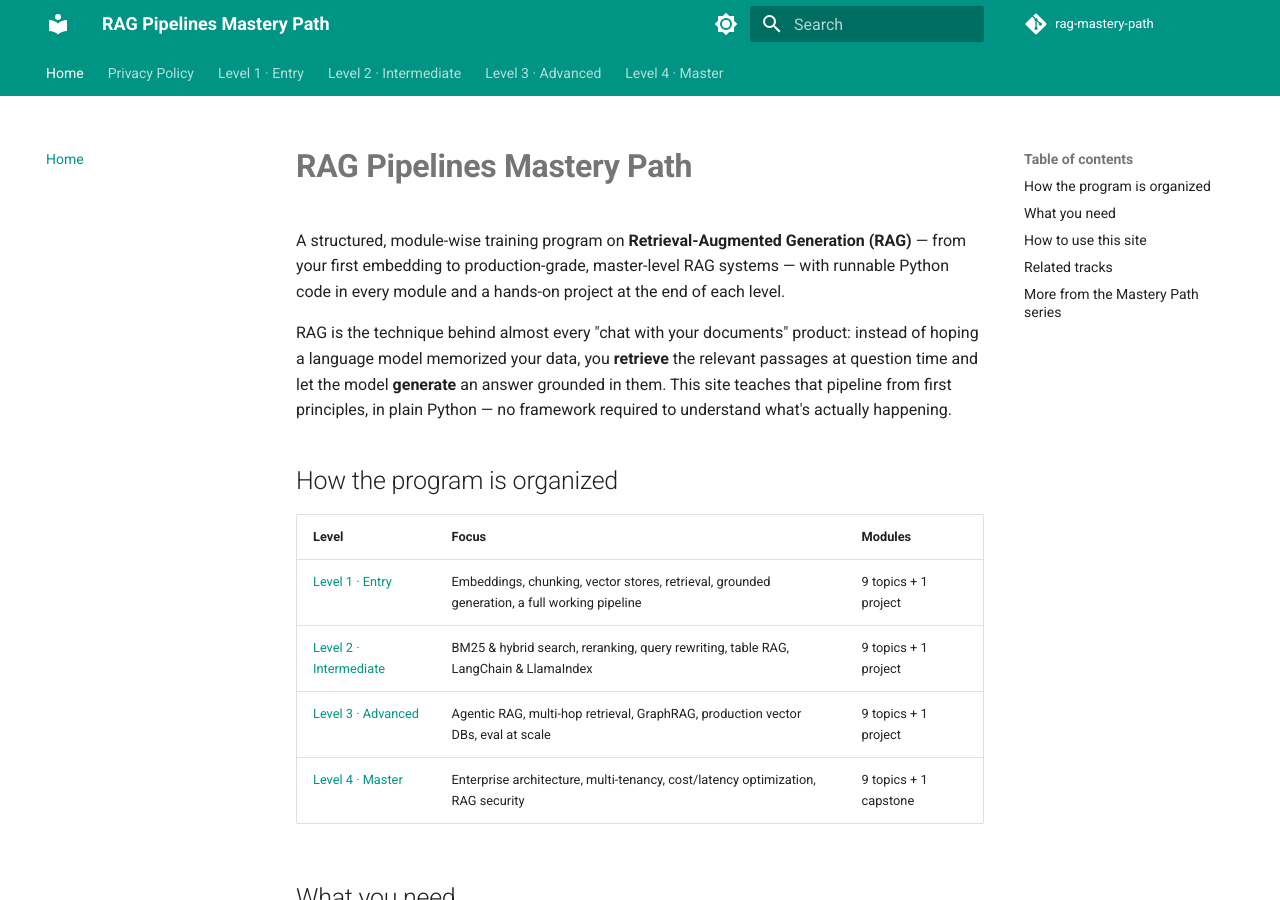
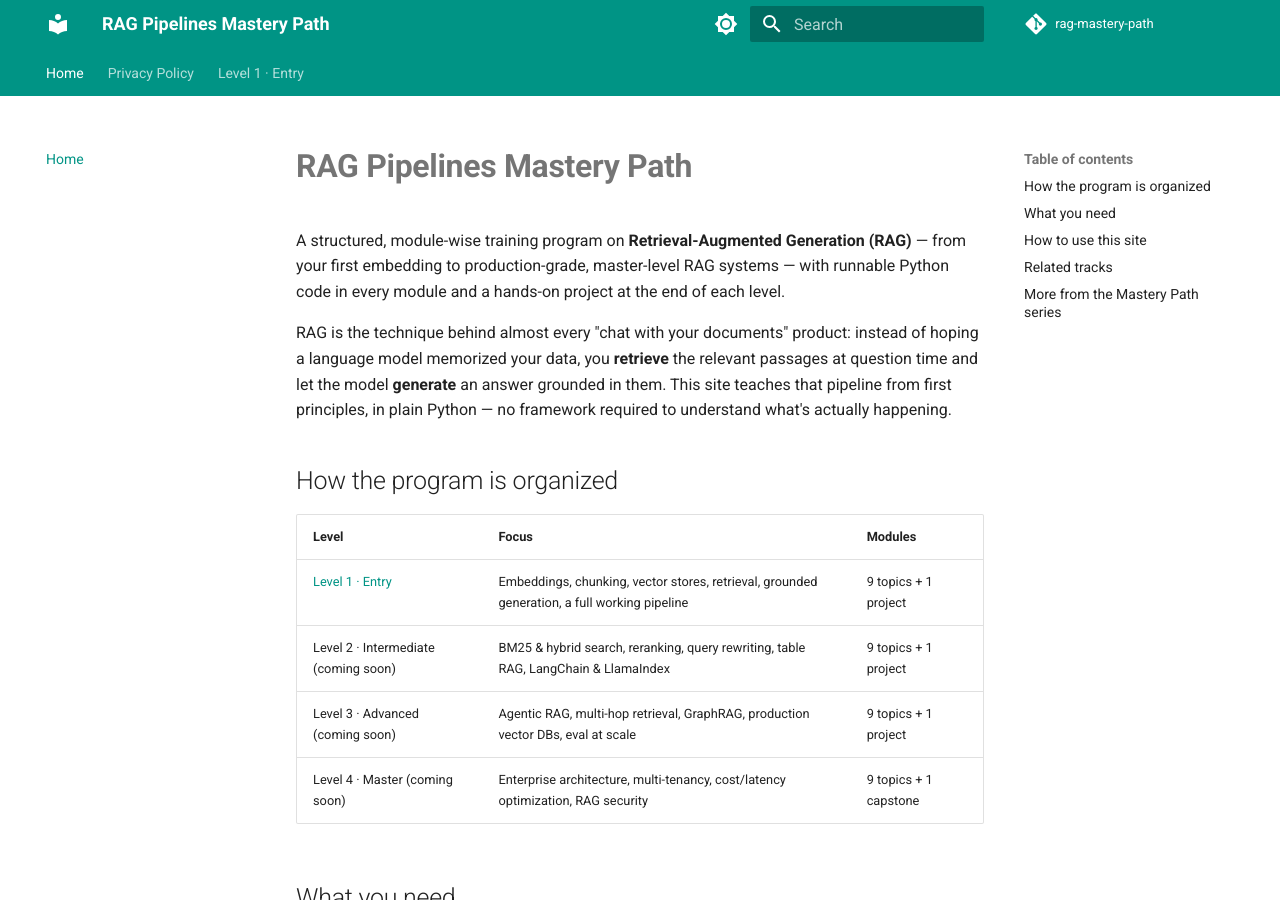
Before and after one commit to SIGILIPELLI/rag-mastery-path, an MkDocs documentation site: the page built from docs/index.md, in a window 1280 px wide and 900 px high. Built offline with MkDocs 1.6.1 and Material for MkDocs 9.7.7, drawn with Linux system fonts in a browser that asks for light colours; comment, search, counter and statistics services are not loaded; part of the change alters nothing that is shown.

Commit message:
Hide unfinished levels from crawl surface pending content backfill
AdSense flagged the domain for 'Low value content'. Real lessons are
being written level by level; in the meantime this removes only the
still-unwritten levels from nav/sitemap/homepage (files are untouched)
so the site isn't submitting thin content to Google during the
backfill. Re-running this after a level's content is finished
automatically restores it.

Co-Authored-By: Claude Opus 5 <noreply@anthropic.com>

```diff
--- a/docs/index.md
+++ b/docs/index.md
@@ -21,9 +21,9 @@ plain Python — no framework required to understand what's actually happening.
 | Level | Focus | Modules |
 |-------|-------|---------|
 | [Level 1 · Entry](level-1/index.md) | Embeddings, chunking, vector stores, retrieval, grounded generation, a full working pipeline | 9 topics + 1 project |
-| [Level 2 · Intermediate](level-2/index.md) | BM25 & hybrid search, reranking, query rewriting, table RAG, LangChain & LlamaIndex | 9 topics + 1 project |
-| [Level 3 · Advanced](level-3/index.md) | Agentic RAG, multi-hop retrieval, GraphRAG, production vector DBs, eval at scale | 9 topics + 1 project |
-| [Level 4 · Master](level-4/index.md) | Enterprise architecture, multi-tenancy, cost/latency optimization, RAG security | 9 topics + 1 capstone |
+| Level 2 · Intermediate (coming soon) | BM25 & hybrid search, reranking, query rewriting, table RAG, LangChain & LlamaIndex | 9 topics + 1 project |
+| Level 3 · Advanced (coming soon) | Agentic RAG, multi-hop retrieval, GraphRAG, production vector DBs, eval at scale | 9 topics + 1 project |
+| Level 4 · Master (coming soon) | Enterprise architecture, multi-tenancy, cost/latency optimization, RAG security | 9 topics + 1 capstone |
 
 ## What you need
 
--- a/mkdocs.yml
+++ b/mkdocs.yml
@@ -62,39 +62,8 @@ nav:
       - "08 · Evaluating RAG": level-1/08-evaluating-rag.md
       - "09 · Common Failure Modes": level-1/09-failure-modes.md
       - "10 · Project — Docs Q&A Bot": level-1/10-capstone-docs-qa-bot.md
-  - "Level 2 · Intermediate":
-      - Overview: level-2/index.md
-      - "01 · Keyword Search & BM25": level-2/01-bm25-keyword-search.md
-      - "02 · Hybrid Search (Dense + Sparse)": level-2/02-hybrid-search.md
-      - "03 · Reranking with Cross-Encoders": level-2/03-reranking.md
-      - "04 · Query Rewriting & Expansion": level-2/04-query-rewriting.md
-      - "05 · Metadata Design & Filtered Retrieval": level-2/05-metadata-filtering.md
-      - "06 · Structured & Table RAG": level-2/06-structured-table-rag.md
-      - "07 · Multi-Format Ingestion (PDF/HTML/Docs)": level-2/07-multi-format-ingestion.md
-      - "08 · RAG with LangChain": level-2/08-rag-langchain.md
-      - "09 · RAG with LlamaIndex": level-2/09-rag-llamaindex.md
-      - "10 · Project — Hybrid Search Assistant": level-2/10-project-hybrid-assistant.md
-  - "Level 3 · Advanced":
-      - Overview: level-3/index.md
-      - "01 · Agentic RAG": level-3/01-agentic-rag.md
-      - "02 · Multi-Hop Retrieval & Query Decomposition": level-3/02-multi-hop-retrieval.md
-      - "03 · GraphRAG & Knowledge Graphs": level-3/03-graphrag.md
-      - "04 · Production Vector Databases": level-3/04-production-vector-dbs.md
-      - "05 · Embedding Model Selection & Fine-Tuning": level-3/05-embedding-selection.md
-      - "06 · Evaluation at Scale": level-3/06-eval-at-scale.md
-      - "07 · Streaming, Caching & Latency": level-3/07-streaming-caching-latency.md
-      - "08 · Incremental Indexing & Freshness": level-3/08-incremental-indexing.md
-      - "09 · Observability & Tracing": level-3/09-observability.md
-      - "10 · Project — Agentic Research Assistant": level-3/10-project-agentic-assistant.md
-  - "Level 4 · Master":
-      - Overview: level-4/index.md
-      - "01 · Enterprise RAG Architecture Patterns": level-4/01-enterprise-architecture.md
-      - "02 · Multi-Tenant RAG & Access Control": level-4/02-multi-tenant-access-control.md
-      - "03 · Cost Optimization": level-4/03-cost-optimization.md
-      - "04 · Latency Optimization at Scale": level-4/04-latency-optimization.md
-      - "05 · RAG Security": level-4/05-rag-security.md
-      - "06 · Governance, Compliance & Auditability": level-4/06-governance-compliance.md
-      - "07 · Continuous Evaluation & Feedback Loops": level-4/07-continuous-evaluation.md
-      - "08 · Fine-Tuning vs. RAG vs. Hybrid": level-4/08-finetuning-vs-rag.md
-      - "09 · Scaling Ingestion Pipelines": level-4/09-scaling-ingestion.md
-      - "10 · Capstone — Enterprise Knowledge Platform": level-4/10-capstone-enterprise-platform.md
+# --- auto-pruned stub levels (see AdSense low-value-content fix) ---
+exclude_docs: |
+  level-2/*.md
+  level-3/*.md
+  level-4/*.md
```
